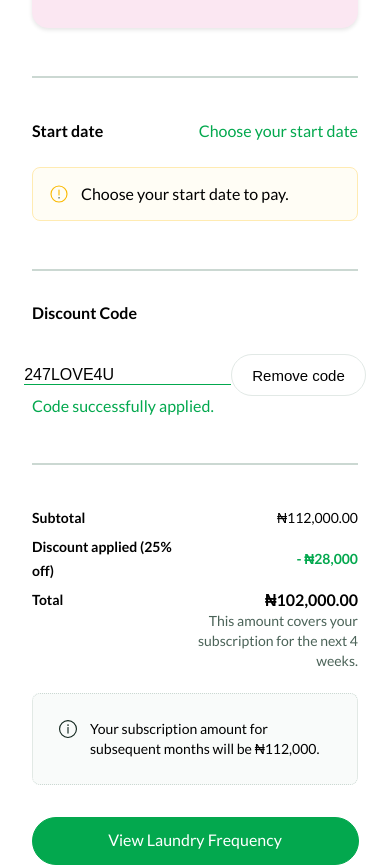
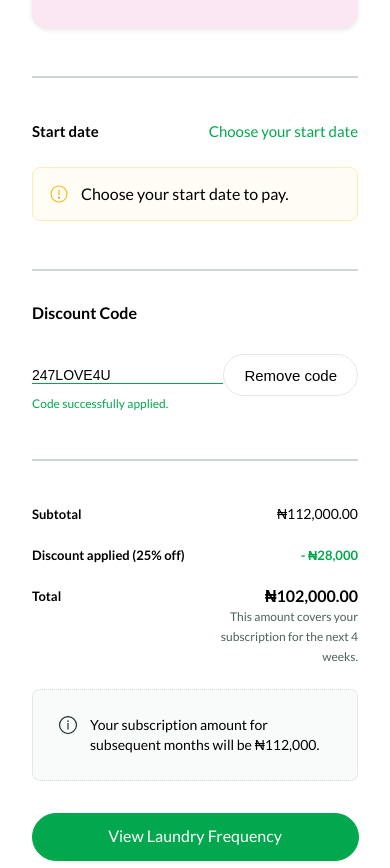
Before and after one commit to Opeyemi-Omotayo/Eden-Life, a plain HTML site: page index.html in a window 390 px wide. Shown: the part 1030-1898 px from the top of the page. Drawn offline with Linux system fonts and the light colour scheme.

Commit message:
mobile devices responsiveness

```diff
--- a/css/responsiveness.css
+++ b/css/responsiveness.css
@@ -26,7 +26,7 @@
   .plan-left,
   .date-right,
   .date-left {
-    font-size: 16px;
+    font-size: 15px;
   }
   .date-left,
   .plan-left {
@@ -39,6 +39,7 @@
     height: 130px;
     width: 100%;
   }
+
   .card .card_price {
   padding-left: 43px;
 }
@@ -47,8 +48,19 @@
     font-size: 16px;
     font-weight: 700;
   }
+
+  .discount p {
+    font-size: 12px;
+  }
+
+  .discount-input {
+    font-size: 14px;
+  }
+  .grey{
+    font-size: 12px !important;
+  }
   .total-price {
-    font-size: 14px !important;
+    font-size: 13px !important;
     font-weight: 600 !important;
   }
 
--- a/css/styles.css
+++ b/css/styles.css
@@ -326,6 +326,9 @@ html{
 .grey{
   color: #4B6358;
 }
+.total-price{
+  line-height: 22px;
+}
 
 .bold {
   font-size: 20px;
```
